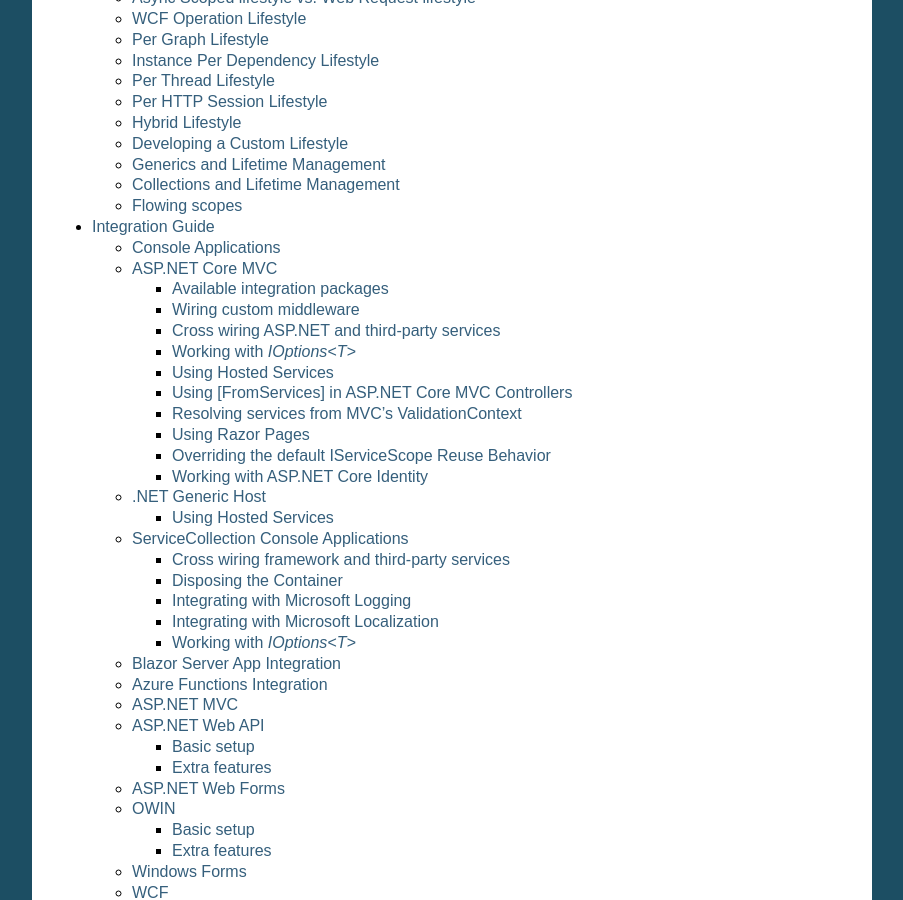
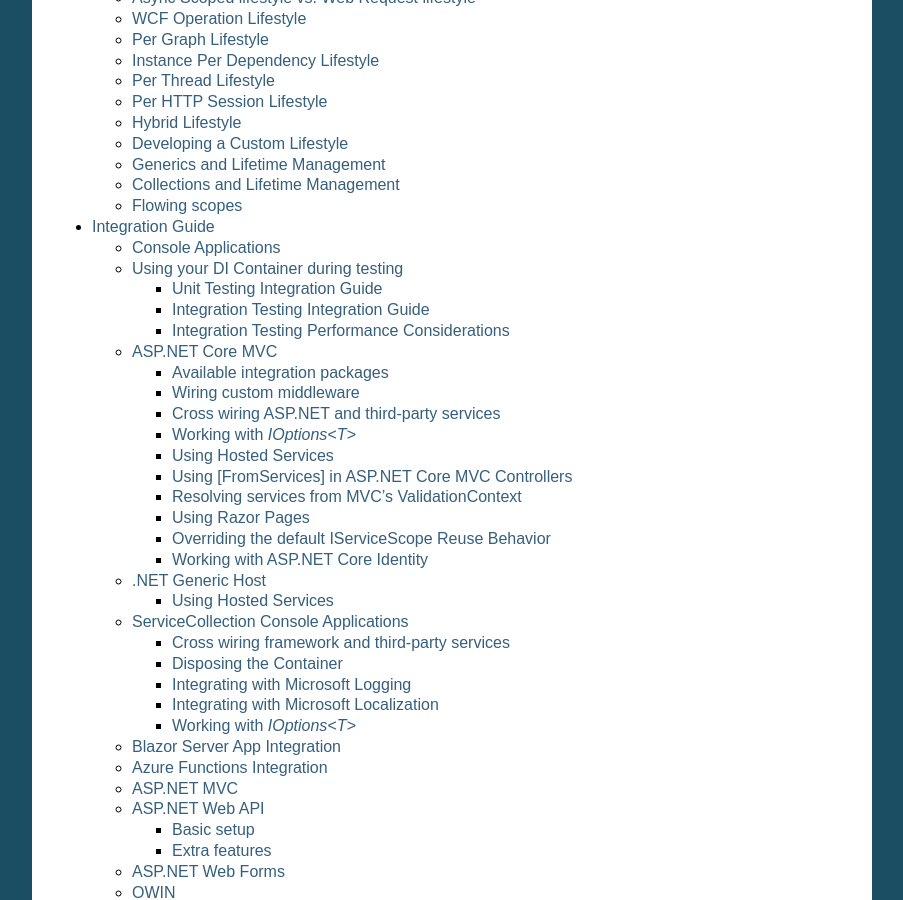
Before and after one commit to simpleinjector/Documentation, a Sphinx documentation site: the page built from source/index.rst, in a window 1280 px wide and 900 px high, scrolled down 1241 px. Shown: the whole window, without its empty margins (198-1101 px from the left). Built offline with Sphinx 7.4.7, drawn with Linux system fonts in a browser that asks for light colours; part of the change alters nothing that is shown.

Commit message:
Added a Testing Integration Guide

```diff
--- a/source/integration.rst
+++ b/source/integration.rst
@@ -8,6 +8,7 @@ Simple Injector can be used in a wide range of .NET technologies, both server si
     :maxdepth: 1
 
     Console Applications <consoleintegration>
+    Using your DI Container during testing <testintegration>
     ASP.NET Core MVC <aspnetintegration>
     .NET Generic Host <generichostintegration>
     ServiceCollection Console Applications <servicecollectionintegration>
--- /dev/null
+++ b/source/testintegration.rst
@@ -0,0 +1,420 @@
+=========================
+Testing Integration Guide
+=========================
+
+One of the consequences of the use of Dependency Injection is that the creation of dependencies is postponed to *the last responsible moment.* This means that you push the burden of creating the dependencies up as long as possible. But somewhere in the application, those dependencies need to be created.
+
+This place where dependencies are composed is called the `Composition Root <https://freecontent.manning.com/dependency-injection-in-net-2nd-edition-understanding-the-composition-root/>`_. For your running application, the Composition Root will likely be the application's `Main` method, or at least somewhere close the application's startup path. The :ref:`Console Integration Guide <consoleintegration>` contains examples of how your Composition Root might look like when developing a Console application.
+
+Unit Testing Integration Guide
+==============================
+
+When writing unit tests, each unit test itself acts as a Composition Root. This means that the unit test itself (or a method it calls) is itself responsible of composition of the class that it needs to test. This means that when writing unit tests, you don't use a DI Container. Instead, you wire the required dependencies manually.
+
+.. container:: Note
+
+    **IMPORTANT:** Unit tests don't use a DI Container; they hand-wire the dependencies of the thing you're testing.
+
+The following code snippet demonstrates this:
+
+.. code-block:: c#
+
+    [Fact]
+    public void SimpleMethodToTest_Shall_ReturnPlus1()
+    {
+        // Arrange
+        int input = 1;
+        int expectedResult = 2;
+
+        var sut = new AgentProvisioningServiceHelper(
+            new FakeExcelParser(),
+            new FakeSupervisorDbContext(),
+            new FakeSchedulerNoTrackingDbContext());
+
+        // Act
+        var actualResult = sut.SimpleMethodToTest(input);
+
+        // Assert
+        Assert.Equal(expectedResult, actualResult);
+    }
+
+This this example, the test method is itself responsible for the creation of the so-called System Under Test (SUT) or simply "whatever thing we're testing." In the example we're testing the `AgentProvisioningServiceHelper` and the test method creates an instance manually.
+
+This means that composition is no longer postponed, and no longer pushed up. Dependencies of the SUT are not injected into the test method nor its containing class. Although technically, some Unit Testing frameworks would allow you to intercept the way test classes are created, letting the test framework supply the dependencies often makes little sense, because the unit test itself needs to have control over the exact dependencies being created. The test not only knows what the *exact types* of the dependencies should be (i.e. typically some sort of fake implementations), but also needs to configure those (fake) dependencies or query their results to assert the correctness of the test.
+
+This doesn't mean though, that the test method can't delegate the creation of the SUT to a helper or factory method; it certainly can and should if this means that its test class becomes more `Readable, Trustworthy, or Maintainable <https://osherove.com/blog/2009/12/31/rtm-ready-tests.html>`_.
+
+The methods of the test class could, for instance, extract the creation of the SUT into the following factory method:
+
+.. code-block:: c#
+
+    private AgentProvisioningServiceHelper CreateSut(
+        IExcelParser excelParser = null,
+        SupervisorDbContext supervisorDbContext = null,
+        SchedulerNoTrackingDbContext schedulerDbContext = null)
+    {
+        return new AgentProvisioningServiceHelper(
+            excelParser ?? new FakeExcelParser(),
+            supervisorDbContext ?? new FakeSupervisorDbContext(),
+            schedulerDbContext ?? new FakeSchedulerNoTrackingDbContext());
+    }
+
+The following test method makes use of the previous `CreateSut` factory method, where it only supplies one dependency. The other two dependencies are not supplied, allowing the `CreateSut` method to create the default dependencies allowing the SUT to be created in a valid state:
+
+.. code-block:: c#
+
+    [Fact]
+    public void Parser_should_always_be_called()
+    {
+        // Arrange
+        var parser = new FakeExcelParser();
+
+        AgentProvisioningServiceHelper sut = this.CreateSut(excelParser: parser);
+
+        // Act
+        sut.SimpleMethodToTest(0);
+
+        // Assert
+        Assert.IsTrue(parser.GotCalled);
+    }
+
+In this test, only the `ExcelParser` is supplied, because it is explicitly queried during the test. The other two dependencies will be supplied with a default (probably fake) null implementation by the `CreateSut` method. By letting `Parser_should_always_be_called` supply only the dependencies it is interested in, you gain the following advantages:
+
+* You remove noise from the test method, making the method more readable.
+* You prevent sweeping changes through the test class in case the SUT gets another dependency. In an ideal case only the `CreateSut` factory needs to be changed, and new tests written. Existing tests don't need to be updated, thus making the test class more maintainable.
+
+Another option is to move the responsibility of the creation of the SUT to a Mocking library and if required, Simple Injector can be configured to become an `Auto-Mocking container <https://github.com/simpleinjector/SimpleInjector/issues/290#issuecomment-243244930>`_, but even then, its the unit test that's in control over the composition of the SUT not the unit testing framework.
+
+Unit tests verify a small unit of the code and run in high isolation. They typically only test one or a small subset of classes in the system; the rest of the code is replaced with stand ins.
+
+This is contrast with integration testing, where a single test often touches a much larger part of the code base and where the use of your DI Container does become much more common.
+
+Integration Testing Integration Guide
+=====================================
+
+While writing unit tests, dependencies are typically hand-wired, as shown above. When writing integration tests, on the other hand, the number of objects involved in the test is typically larger and needs to resemble the structure of objects that is composed in the production application with sometimes just a few dependencies replaced. Letting a single test method or test class recreate the complete object structure manually would often be cumbersome and error prone. A change in the application's object structure could bubble through many tests and would easily result in a maintenance nightmare.
+
+That's why, when it comes to writing integration tests, it's common to try to reuse the same object composition logic that the running application's Composition Root uses. When you use a DI Container to compose the application's object graphs, this typically means reusing those same DI Container registrations.
+
+An integration test would reuse the same DI Container's configuration, replace a few dependencies required for the integration test to run, resolve the class under test, and invoke one of its methods. But still, an integration test wouldn't get those dependencies injected from the outside, as it likely needs some control over what is created. The integration test is still its own Composition Root, even though it delegates part of the object composition to a DI Container.
+
+Here's an example for an integration test:
+
+.. code-block:: c#
+
+    [Fact]
+    public void Some_integration_test()
+    {
+        // Arrange
+        int input = 1;
+        int expectedResult = 2;
+
+        // Mock object
+        var parser = new FakeExcelParser();
+
+        // Create a valid container to resolve object graphs from
+        var container = TestBootstrapper.BuildContainer();
+
+        // Configure it especially for this test (note that I'm inventing a
+        // DI Container API here. API will very per DI Container)
+        container.RegisterInstance<IExcelParser>(parser);
+
+        // Resolve the SUT from the DI Container
+        var sut = container.GetInstance<AgentProvisioningServiceHelper>();
+
+        // Act
+        var actualResult = sut.SimpleMethodToTest(input);
+
+        // Assert
+        Assert.Equal(expectedResult, actualResult);
+    }
+
+This integration test uses a `TestBootstrapper` class that might be shared across integration tests:
+
+.. code-block:: c#
+
+    public static class TestBootstrapper
+    {
+        public static Container BuildContainer()
+        {
+            var container = new Container();
+
+            // PERF: Disable auto-verification
+            container.Options.EnableAutoVerification = false;
+
+            // Request a fully configured DI Container instance from the
+            // actual application. This ensures that the integration test
+            // runs using the exact same object graphs as the final application.
+            RealApplication.Bootstrapper.InitializeContainer(container);
+
+            // Replace dependencies that should never be used during the
+            // integration tests.
+            container.Options.AllowOverridingRegistrations = true;
+            container.Register<IHardDiskFormatter, FakeDiskFormatter>();
+            container.Register<ISmsSender, FakeSmsSender>();
+            container.Register<IPaymentProvider, FakePaymentProvider>();
+
+            // PERF: Don't call Verify()
+            return container;
+        }
+    }
+
+This is very different from running unit tests, where there is a high level of isolation. But even though an integration test runs a much larger part of the code base, you want each test to run in isolation. This typically means that each test should get its own Container instance, even though in the final application all code shares a single Container instance. The high level of isolation between tests makes them more trustworthy and makes it easier to have different tests replace different registrations.
+
+Integration Testing Performance Considerations
+==============================================
+
+Because of the desired level of isolation, each integration test should, ideally, get its own DI Container instance. But registering components and verifying the container can take a considerable amount of time, especially when the Container contains a large set of registrations. Especially the verification process can take a considerable amount of time and resources. During verification, Simple Injector tries to resolve all registered components, which will cause the creation of expression trees, generation of Intermediate Language code, and the JIT compilation of that IL into machine code.
+
+That's a lot of overhead in case the integration test is only interested in a small part of the application's entire object structure. Especially when your application contains a large set of integration tests and a large set of application components.
+
+To mitigate this, container verification should be prevented when running integration tests. This can be done by:
+
+* Disabling the container's auto-verification feature.
+* Preventing any calls to `Container.Verify()`.
+
+The previously shown `TestBootstrapper` class demonstrates this. Here's a shortened version of that again, where the most important part is the call to `Options.EnableAutoVerification`:
+
+.. code-block:: c#
+
+    public static class TestBootstrapper
+    {
+        public static Container BuildContainer()
+        {
+            var container = new Container();
+
+            // PERF: Disable auto-verification
+            container.Options.EnableAutoVerification = false;
+
+            RealApplication.Bootstrapper.InitializeContainer(container);
+
+            ...
+
+            // PERF: Don't call Verify()
+            return container;
+        }
+    }
+
+For very large applications, the possibility exists that just disabling auto-verification is not enough to get a high-enough Throughput on your tests. In those cases, there are other options to consider, such as:
+
+* Construct a per-test Container instance that contains a subset of that of the full application
+* Use a single, global Container instance, used by all integration tests
+
+All three options have their own set of disadvantages, and are typically tricky to implement. Below we'll give a proof-of-concept example for each, but keep in mind that in practice these solutions might be cumbersome to maintain.
+
+That means that before using any of these approaches, also consider the following solutions:
+
+* Differentiate unit tests from integration tests, so that developers can typically run just the unit tests, and only run all integration tests before a commit.
+* Run integration tests on multiple threads. Many testing frameworks allow tests to be run on all the machine's processors, which can considerably shorten the amount of time required to run those tests.
+* Run integration tests on a build server.
+* Split integration tests into groups that can be ran simultaneously on multiple machines.
+* Split the application itself into multiple smaller parts; a more micro service-oriented approach. This reduces the number of integration tests per service and reduces the time to run that subset of tests.
+
+**Construct a per-test Container instance that contains a subset of that of the full application**
+
+The application's bootstrapper can define a list of application features, for instance using an `ApplicationFeatures` enum class:
+
+.. code-block:: c#
+
+    public enum ApplicationFeature
+    {
+        FeatureA,
+        FeatureB,
+        FeatureC,
+        ..
+        FeatureN
+    }
+
+This allows an integration test to supply the features for which container should be built:
+
+.. code-block:: c#
+
+    [Fact]
+    public void Some_integration_test()
+    {
+        var container = TestBootstrapper.BuildContainer(ApplicationFeature.FeatureA);
+
+        var sut = container.GetInstance<AgentProvisioningServiceHelper>();
+
+        ...
+    }
+
+The application's `InitializeContainer` method could in this case look like this:
+
+.. code-block:: c#
+
+    public static void InitializeContainer(
+        Container container, params ApplicationFeature[] features)
+    {
+        AddCoreDependencies(container);
+
+        if (features.Contains(ApplicationFeature.FeatureA))
+            AddFeatureA(container);
+        if (features.Contains(ApplicationFeature.FeatureB))
+            AddFeatureB(container);
+        ...
+
+        AddCrossCuttingConcerns(container);
+    }
+
+There are, however, a few consequences or downsides to this approach:
+
+* It can be hard to split the Composition Root in a set of distinct features.
+* Even if you can define a set of features, filtering out classes of other parts can be difficult, especially when you're using :ref:`Batch Registration <Automatic-Batch-registration>`, and even so, it might cause quite a big refactoring effort. What you can do, for instance, is mark classes with a `[Feature(ApplicationFeature.FeatureA)]` attribute to allow them to be registered or skipped. Or place a class in namespace named after the feature, such as `MyApplication.BusinessLayer.Commands.FeatureA`.
+
+**Use a single, global Container instance, used by all integration tests**
+
+When there is too much overhead in creating a Container instance per test, one global Container instance for all tests to reuse, similar to how the final application is using a single Container instance. Although this can give a considerable performance boost, in practice this can be quite tricky, especially when separate tests require different fake dependencies. As you can see from the code samples below, this can take a considerable amount of adjustments to the test suite and the Composition Root.
+
+At the very least it requires scoped proxy implementations that can be configured to forward calls to specific test-specific fake implementations. The Container's `Scope` can be used as holder for test-specific fakes.
+
+For instance, an integration test could use a specially crafted version of the `TestBootstrapper` to allow reusing the same container instance. The following code sample demonstrates this:
+
+.. code-block:: c#
+
+    [Fact]
+    public void Some_integration_test()
+    {
+        // Arrange
+        int input = 1;
+        int expectedResult = 2;
+
+        // Mock object
+        var parser = new FakeExcelParser();
+        var sender = new FakeSmsSender();
+
+        // Create a valid scope to resolve object graphs from
+        using (var scope = TestBootstrapper.BuildContainer(new DependencyReplacer()
+            .With<IExcelParser>(parser)
+            .With<ISmsSender>(sender)))
+        {
+            // Resolve the SUT from the DI Container
+            var sut = scope.GetInstance<AgentProvisioningServiceHelper>();
+
+            // Act
+            var actualResult = sut.SimpleMethodToTest(input);
+
+            // Assert
+            Assert.Equal(expectedResult, actualResult);
+        }
+    }
+
+The following code listing demonstrates a possible implementation of the `TestBootstrapper`:
+
+.. code-block:: c#
+
+    public static class TestBootstrapper
+    {
+        private static Container container;
+
+        // Static ctor ensures only one container is created
+        static TestBootstrapper()
+        {
+            container = new Container();
+            container.Options.DefaultScopedLifestyle = new AsyncScopedLifestyle();
+
+            RealApplication.Bootstrapper.InitializeContainer(container);
+
+            container.Options.AllowOverridingRegistrations = true;
+
+            // All replaceable dependencies must be scoped.
+            container.Register<ISmsSender, SmsSenderProxy>(Lifestyle.Scoped);
+            // ...
+
+            container.Verify();
+        }
+
+        public static ContainerScope BuildContainer(
+            DependencyReplacer replacer = null)
+        {
+            replacer = replacer ?? new DependencyReplacer();
+
+            var scope = AsyncScopedLifestyle.BeginScope(container);
+
+            replaces.Apply(container);
+
+            return new ContainerScope(container, scope);
+        }
+    }
+
+The `TestBootstrapper` creates only one `Container` instance inside its static constructor. This instance is cached indefinitely. All dependencies that need to be mocked inside integration tests will be replaced with a proxy implementation as shown with the `SmsSenderProxy`. These proxies need to be scoped to be replaced on a per-test basis. Each integration test will run in its own `Scope`, just like how a web request will get its own scope.
+
+The `BuildContainer` method can be supplied with a `DependencyReplacer`. This is a list of all the dependencies that must be replaced. The following listing shows `DependencyReplacer`:
+
+ .. code-block:: c#
+
+    public class DependencyReplacer
+    {
+        private List<(Type ServiceType, object Instance)> Dependencies = new();
+
+        public DependencyReplacer With<T>(T instance)
+        {
+            this.Dependencies.Add((typeof(T), instance));
+            return this;
+        }
+
+        public void Apply(Container container)
+        {
+            foreach (var dependency in this.Dependencies)
+            {
+                var reg = container.GetRegistration(dependency.ServiceType, true);
+
+                object instance = reg.GetInstance();
+
+                var proxy = instance as IDependencyProxy;
+
+                if (proxy is null) Assert.Fail(
+                    $"{instance} does not implement IDependencyProxy");
+
+                if (reg.Lifestyle != Lifestyle.Scoped) Assert.Fail(
+                    "{instance} is not registered as scoped.");
+
+                proxy.Set(dependency.Instance);
+            }
+        }
+    }
+
+The `BuildContainer` method returns a `ContainerScope` helper method. This is a wrapper around the Simple Injector `Container` and its active `Scope` for that test. It allows resolving from the container, while also disposing of the scope at the end of the test:
+
+ .. code-block:: c#
+
+    public sealed class ContainerScope : IDisposable
+    {
+        public readonly Container Container;
+        public readonly Scope Scope;
+
+        public ContainerScope(Container container, Scope scope)
+        {
+            this.Container = container;
+            this.Scope = scope;
+        }
+
+        public T GetInstance<T>() where T : class =>
+            this.Container.GetInstance<T>();
+
+        public void Dispose() => this.Scope.Dispose();
+    }
+
+In the example an `ISmsSender` is registered with an `SmsSenderProxy` implementation. The `DependencyReplacer` code snippet shows as custom `IDependencyProxy` interface that proxy classes must implement for an integration test to supply its own dependencies. Below is the `IDependencyProxy` definition and the `SmsSenderProxy` implementation:
+
+.. code-block:: c#
+
+    public interface IDependencyProxy
+    {
+        void Set(object instance);
+    }
+
+    public sealed class SmsSenderProxy : ISmsSender, IDependencyProxy
+    {
+        private ISmsSender realSender = new FakeSmsSender();
+
+        void ISmsSender.Send(string message) =>
+            this.realSender.Send(message);
+
+        void IDependencyProxy.Set(object sender) =>
+            this.realSender = (ISmsSender)sender;
+    }
+
+The main function of the proxy class is to forward an incoming call to a default stub/fake dependency, which can be replaced by an interested integration test with a fake implementation of its bidding. Because the `realSender` property contains the `SmsSenderProxy`'s state, it's important for this proxy to be registered as `Scoped`.
+
+A refactoring to the use of a single Container instance can have quite some impact on the application. Using the previous code as an example, let's say that in the production setting `ISmsSender` and its consumers are configured as `Singleton`, and the consumers are singletons because of the state they contain. In this new model, `SmsSenderProxy`, through the registration for `ISmsSender` must be `Scoped` and, therefore, also the consumers of `ISmsSender`. This might impact their design, because of their statefulness. In other words, care must be taken if this route of one single test container is pursued.
```
